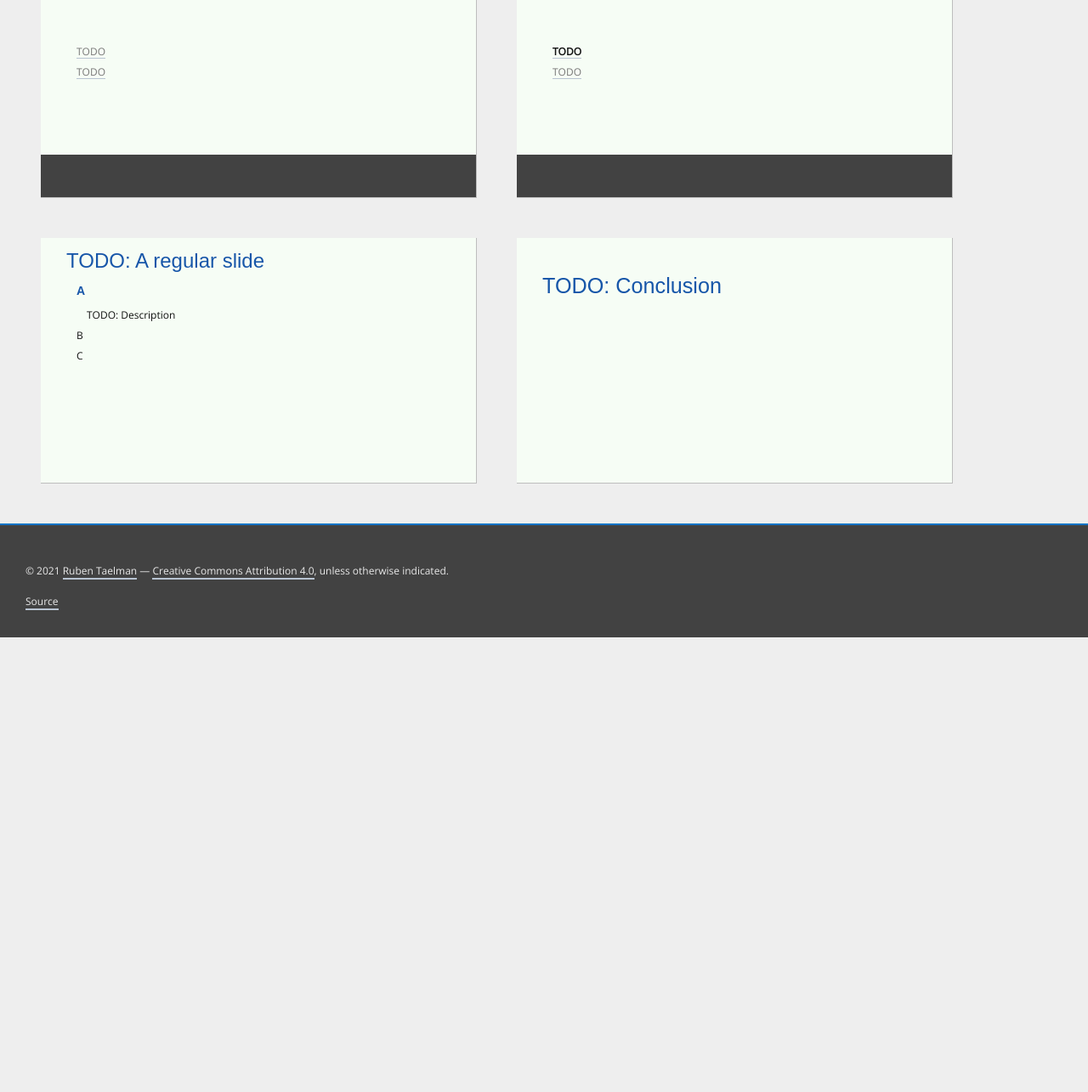
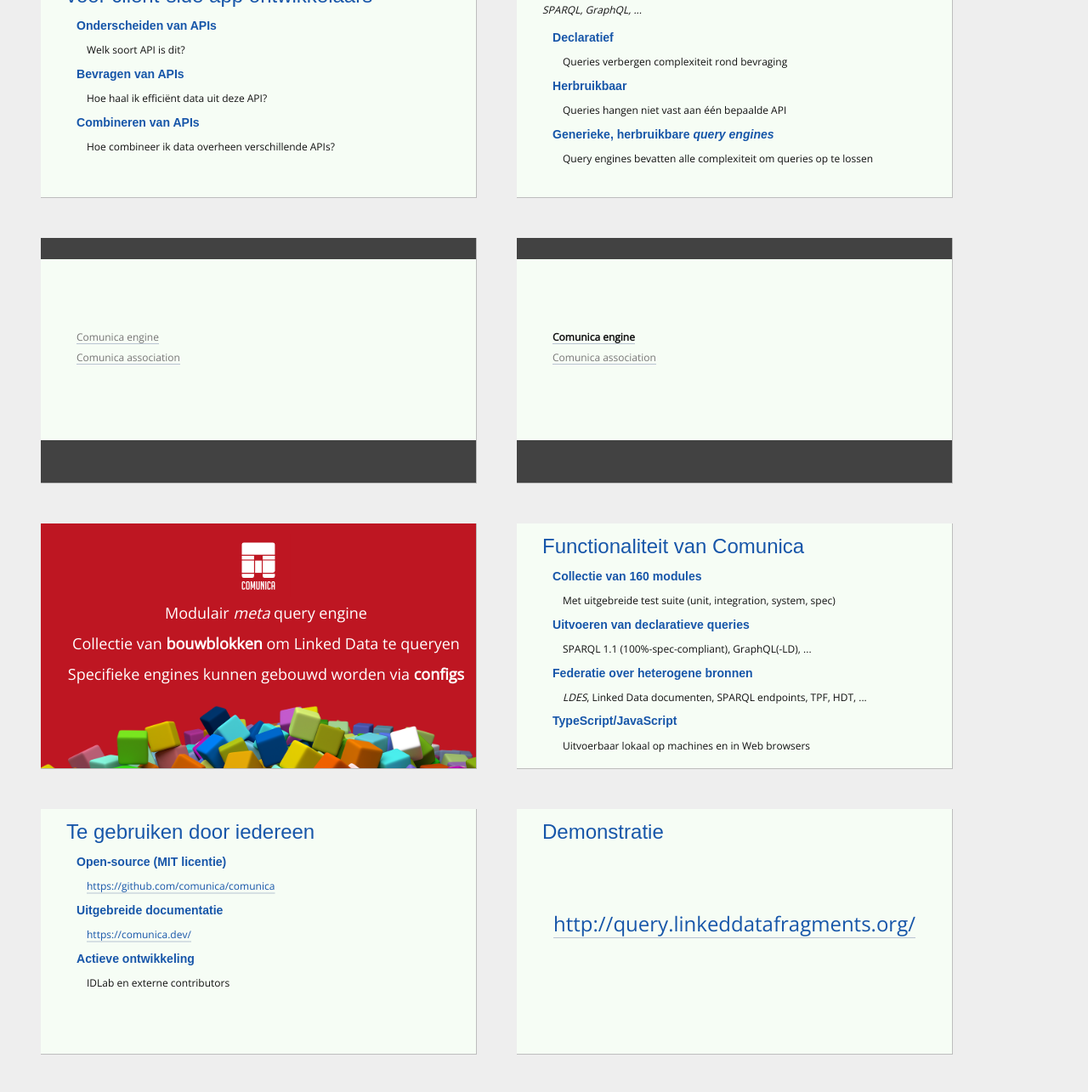
Before and after one commit to rubensworks/slides-2021-iv-querying, a plain HTML site: page index.html in a window 1280 px wide. Shown: the part 695-1980 px from the top of the page at 85% size. Before the commit the page ends 1445 px from the top, so only its background shows below. Drawn offline with nearby package versions, Linux system fonts and the light colour scheme; a web font is replaced by a local one.

Commit message:
Deploying to gh-pages from  @ f4071540a3b26624171d49ddd85525eedb47358e 🚀

```diff
--- a/index.html
+++ b/index.html
@@ -1,7 +1,7 @@
 <!DOCTYPE html>
 <html lang="en">
   <head prefix="foaf: http://xmlns.com/foaf/0.1/">
-    <title>De Toekomst van Querying</title>
+    <title>De Toekomst van Web Querying</title>
 
     <meta charset="utf-8" />
     <meta name="viewport" content="width=device-width, initial-scale=1" />
@@ -22,7 +22,7 @@
   <body class="shower list" prefix="rdf: http://www.w3.org/1999/02/22-rdf-syntax-ns# foaf: http://xmlns.com/foaf/0.1/ owl: http://www.w3.org/2002/07/owl# xsd: http://www.w3.org/2001/XMLSchema# org: http://www.w3.org/ns/org# schema: http://schema.org/ cite: http://purl.org/spar/cito/" typeof="schema:PresentationDigitalDocument">
     <header class="caption">
       <div class="title">
-        <h1 property="schema:name">De Toekomst van Querying</h1>
+        <h1 property="schema:name">De Toekomst van Web Querying</h1>
       </div>
       <div class="captiondata">
         <p class="author" rel="schema:author"><a href="https://www.rubensworks.net/#me">Ruben Taelman</a></p>
@@ -33,43 +33,141 @@
     </header>
 
     <section id="title" class="slide title" inlist="" rel="schema:hasPart" resource="#title">
-      <h2 property="schema:name">De Toekomst van Querying</h2>
+      <h2 property="schema:name">De Toekomst van<br \>Web Querying</h2>
       <ul class="author inline">
           <li class="current"><a href="https://www.rubensworks.net/">Ruben Taelman</a></li>
       </ul>
       <p class="affiliation"><a href="http://idlab.technology/">Ghent University – imec – IDLab, Belgium</a></p>
     </section>
 
-    <section id="start" class="slide" style="background-image: url('img/TODO.jpg')" inlist="" rel="schema:hasPart" resource="#start">
-        <h2 property="schema:name" class="big" style="margin-top: 20px; color: white; text-shadow: 2px 2px black">INTRO</h2>
+    <section id="start" class="slide" style="background-image: url('img/diamond.jpg')" inlist="" rel="schema:hasPart" resource="#start">
+        <h2 property="schema:name" class="big" style="margin-top: 20px; color: white; text-shadow: 2px 2px black">Linked Data publicatie op the Web<br />is een veelzijdig verhaal</h2>
         <ul style="color: white; text-shadow: 2px 2px black; font-size: 1.3em">
-            <li>TODO</li>
+            <li>Linked Data Event Streams</li>
+            <li>Linked Data documenten</li>
+            <li>SPARQL endpoints</li>
+            <li>TPF interfaces</li>
+            <li>...</li>
         </ul>
+    </section>
+
+    <section id="start-problems" class="slide" inlist="" rel="schema:hasPart" resource="#start-problems">
+      <h2 property="schema:name">Veelzijdigheid veroorzaakt moeilijkheden voor client-side app ontwikkelaars</h2>
+      <ul>
+          <li class="next">
+          	  <h3>Onderscheiden van APIs</h3>
+			  <span class="indent">Welk soort API is dit?</span>
+          </li>
+          <li class="next">
+          	  <h3>Bevragen van APIs</h3>
+			  <span class="indent">Hoe haal ik efficiënt data uit deze API?</span>
+          </li>
+          <li class="next">
+          	  <h3>Combineren van APIs</h3>
+			  <span class="indent">Hoe combineer ik data overheen verschillende APIs?</span>
+          </li>
+      </ul>
+    </section>
+
+    <section id="start-access-hardcoded" class="slide" inlist="" rel="schema:hasPart" resource="#start-access-hardcoded">
+      <h2 property="schema:name">Queries als oplossing</h2>
+      <em>SPARQL, GraphQL, ...</em>
+      <ul>
+          <li class="next">
+          	  <h3>Declaratief</h3>
+			  <span class="indent">Queries verbergen complexiteit rond bevraging</span>
+          </li>
+          <li class="next">
+          	  <h3>Herbruikbaar</h3>
+			  <span class="indent">Queries hangen niet vast aan één bepaalde API</span>
+          </li>
+          <li class="next">
+          	  <h3>Generieke, herbruikbare <em>query engines</em></h3>
+			  <span class="indent">Query engines bevatten alle complexiteit om queries op te lossen</span>
+          </li>
+      </ul>
     </section>
 
     <section id="index" class="slide index" inlist="" rel="schema:hasPart" resource="#index">
       <ul>
-        <li><a href="#index-a">TODO</a></li>
-		<li><a href="#index-b">TODO</a></li>
+        <li><a href="#index-engine">Comunica engine</a></li>
+		<li><a href="#index-association">Comunica association</a></li>
       </ul>
     </section>
 
-    <section id="index-a" class="slide index" inlist="" rel="schema:hasPart" resource="#index-a">
+    <section id="index-engine" class="slide index" inlist="" rel="schema:hasPart" resource="#index-engine">
       <ul>
-        <li class="current"><a href="#index-a">TODO</a></li>
-		<li><a href="#index-b">TODO</a></li>
+        <li class="current"><a href="#index-engine">Comunica engine</a></li>
+		<li><a href="#index-association">Comunica association</a></li>
       </ul>
     </section>
 
-    <section id="some-slide" class="slide" inlist="" rel="schema:hasPart" resource="#some-slide">
-      <h2 property="schema:name">TODO: A regular slide</h2>
+    <section id="comunica" class="slide center" style="background-color: #be1622; color: white; padding: 1em 0 0 0" inlist="" rel="schema:hasPart" resource="#comunica">
+      <img src="img/comunica.svg" width="150px" />
+      <ul style="font-size: 1.5em">
+          <li>Modulair <em>meta</em> query engine</li>
+          <li>Collectie van <strong>bouwblokken</strong> om Linked Data te queryen</li>
+          <li>Specifieke engines kunnen gebouwd worden via <strong>configs</strong></li>
+      </ul>
+      <img src="img/blocks.png" width="100%" />
+    </section>
+
+    <section id="features-overview" class="slide" inlist="" rel="schema:hasPart" resource="#features-overview">
+      <h2 property="schema:name">Functionaliteit van Comunica</h2>
       <ul>
           <li>
-          	  <h3>A</h3>
-			  <span class="indent">TODO: Description</span>
+          	  <h3>Collectie van 160 modules</h3>
+			  <span class="indent">Met uitgebreide test suite (unit, integration, system, spec)</span>
           </li>
-          <li>B</li>
-          <li>C</li>
+          <li>
+          	  <h3>Uitvoeren van declaratieve queries</h3>
+			  <span class="indent">SPARQL 1.1 (100%-spec-compliant), GraphQL(-LD), ...</span>
+          </li>
+          <li>
+          	  <h3>Federatie over heterogene bronnen</h3>
+			  <span class="indent"><em>LDES</em>, Linked Data documenten, SPARQL endpoints, TPF, HDT, ...</span>
+          </li>
+          <li>
+          	  <h3>TypeScript/JavaScript</h3>
+			  <span class="indent">Uitvoerbaar lokaal op machines en in Web browsers</span>
+          </li>
+      </ul>
+    </section>
+
+    <section id="open-source" class="slide" inlist="" rel="schema:hasPart" resource="#open-source">
+      <h2 property="schema:name">Te gebruiken door iedereen</h2>
+      <ul>
+          <li>
+          	  <h3>Open-source (MIT licentie)</h3>
+			  <span class="indent"><a href="https://github.com/comunica/comunica">https://github.com/comunica/comunica</a></span>
+          </li>
+          <li>
+          	  <h3>Uitgebreide documentatie</h3>
+			  <span class="indent"><a href="https://comunica.dev/">https://comunica.dev/</a></span>
+          </li>
+          <li>
+          	  <h3>Actieve ontwikkeling</h3>
+			  <span class="indent">IDLab en externe contributors</span>
+          </li>
+      </ul>
+    </section>
+
+    <section id="demo" class="slide" inlist="" rel="schema:hasPart" resource="#demo">
+      <h2 property="schema:name">Demonstratie</h2>
+      <p style="text-align: center; font-size: 2em; margin-top: 3em"><a href="http://query.linkeddatafragments.org/">http://query.linkeddatafragments.org/</a></p>
+    </section>
+
+    <section id="index-association" class="slide index" inlist="" rel="schema:hasPart" resource="#index-engine">
+      <ul>
+        <li><a href="#index-engine">Comunica engine</a></li>
+		<li class="current"><a href="#index-association">Comunica association</a></li>
+      </ul>
+    </section>
+
+    <section id="index-final" class="slide index" inlist="" rel="schema:hasPart" resource="#index-final">
+      <ul>
+        <li><a href="#index-engine">Comunica engine</a></li>
+		<li><a href="#index-association">Comunica association</a></li>
       </ul>
     </section>
 
```
Also changed, not shown: img/blocks.png (added), img/comunica.svg (added), img/diamond.jpg (added).
